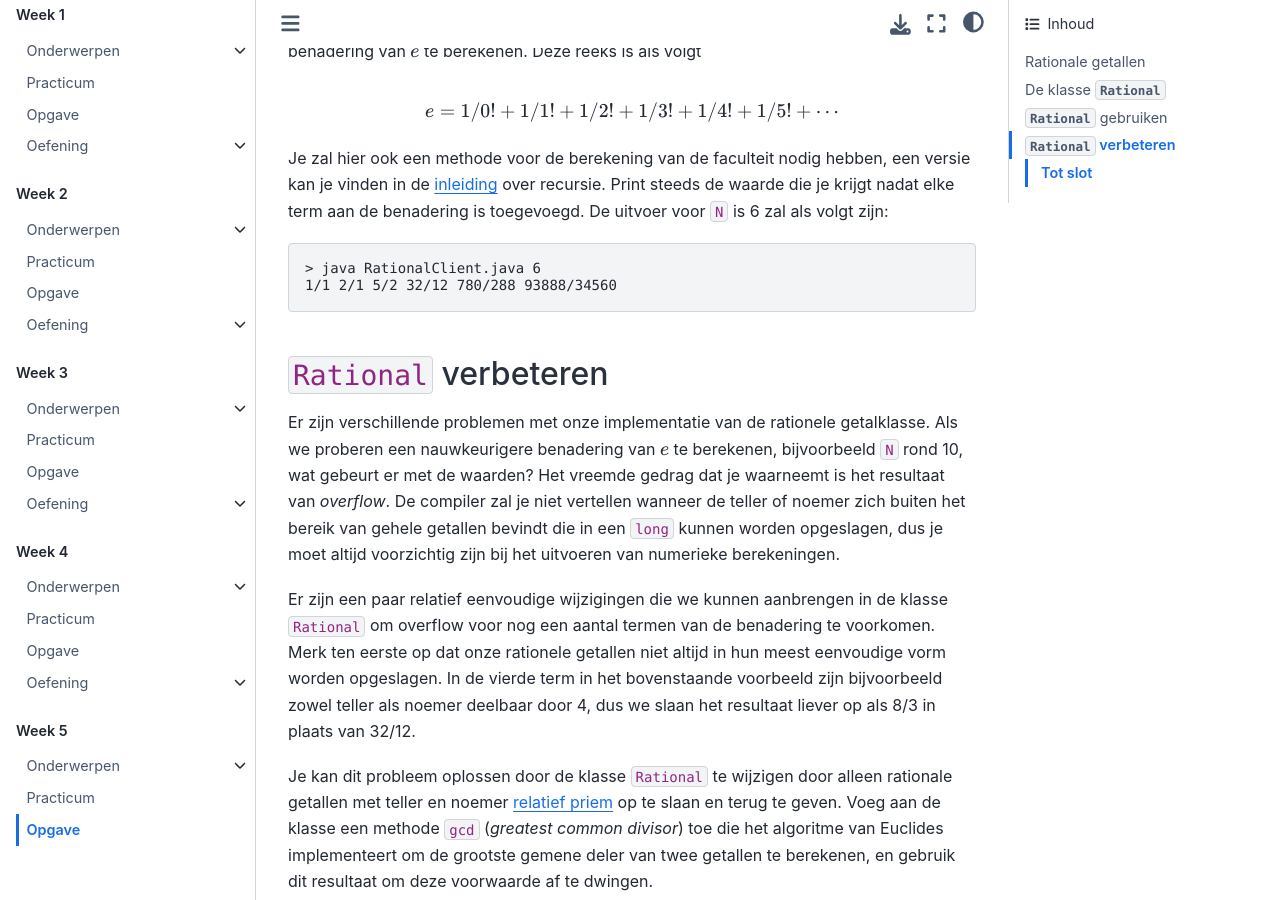
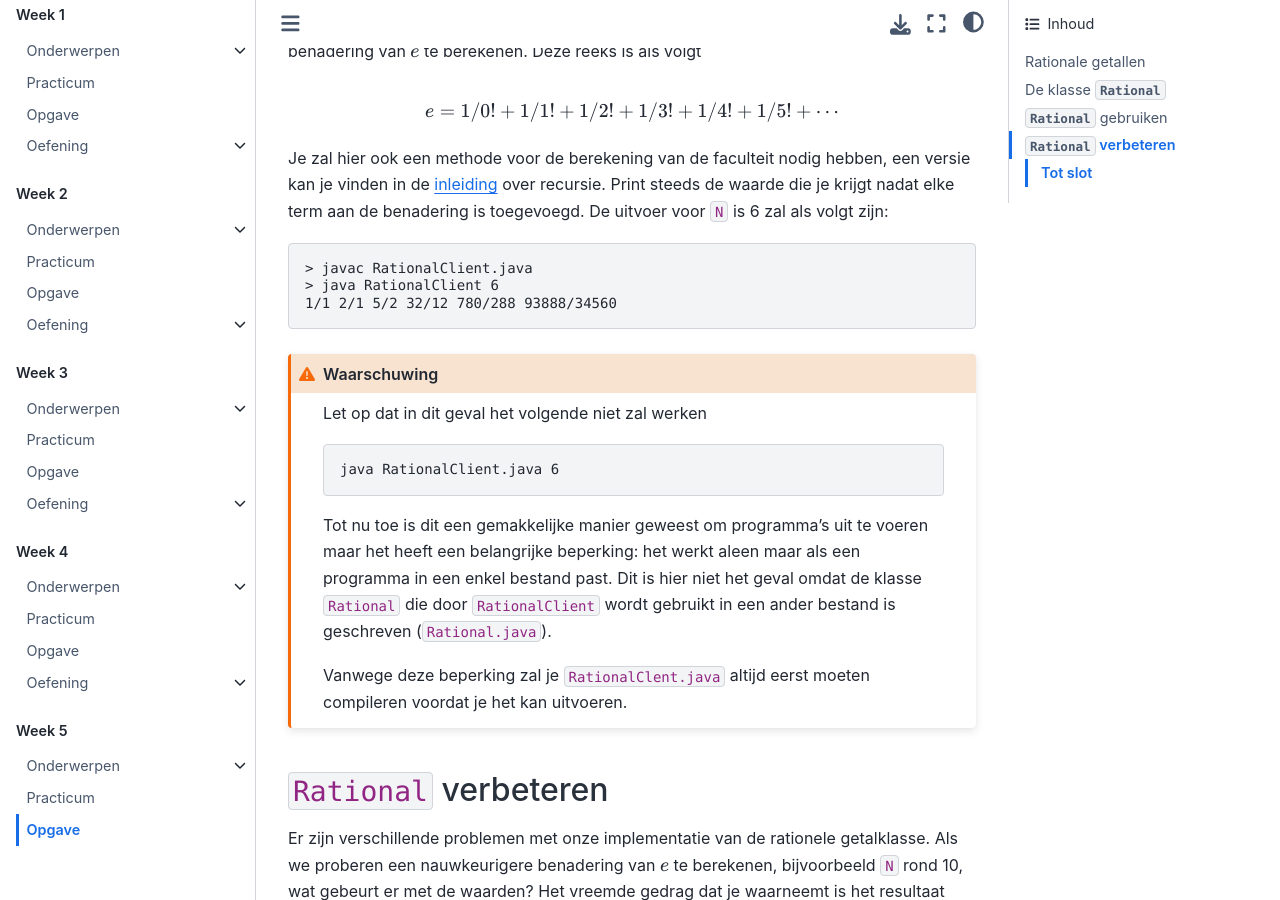
Before and after one commit to hanze-hbo-ict/OOP, a Jupyter Book: the page built from problems/class_design/index.md, in a window 1280 px wide and 900 px high, scrolled down 2459 px. Built offline with Jupyter Book 1.0.4 settings and Sphinx 7.4.7 and the Sphinx Book theme 1.1.4, drawn with Linux system fonts in a browser that asks for light colours; pages that are not in the unit, such as notebooks, are missing from menus.

Commit message:
Java being half-baked again

`````diff
--- a/problems/class_design/index.md
+++ b/problems/class_design/index.md
@@ -102,9 +102,22 @@ $$
 Je zal hier ook een methode voor de berekening van de faculteit nodig hebben, een versie kan je vinden in de [inleiding](/topics/4a_recursie) over recursie. Print steeds de waarde die je krijgt nadat elke term aan de benadering is toegevoegd. De uitvoer voor `N` is 6 zal als volgt zijn:
 
 ```console
-> java RationalClient.java 6
+> javac RationalClient.java
+> java RationalClient 6
 1/1 2/1 5/2 32/12 780/288 93888/34560
 ```
+
+````{warning}
+Let op dat in dit geval het volgende niet zal werken
+
+```console
+java RationalClient.java 6
+```
+
+Tot nu toe is dit een gemakkelijke manier geweest om programma's uit te voeren maar het heeft een belangrijke beperking: het werkt aleen maar als een programma in een enkel bestand past. Dit is hier niet het geval omdat de klasse `Rational` die door `RationalClient` wordt gebruikt in een ander bestand is geschreven (`Rational.java`).
+
+Vanwege deze beperking zal je `RationalClent.java` altijd eerst moeten compileren voordat je het kan uitvoeren.
+````
 
 ## `Rational` verbeteren
 
`````
